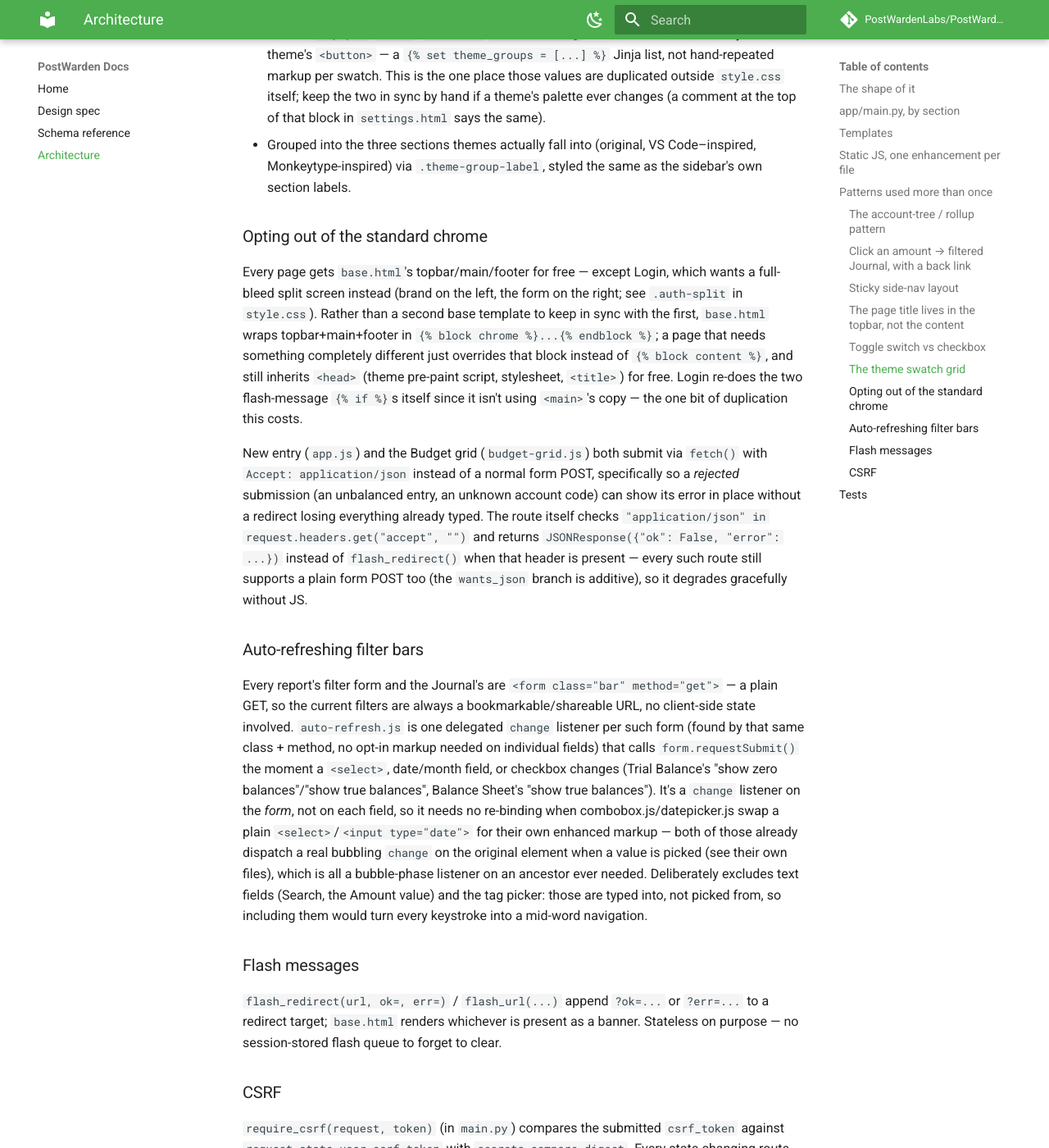
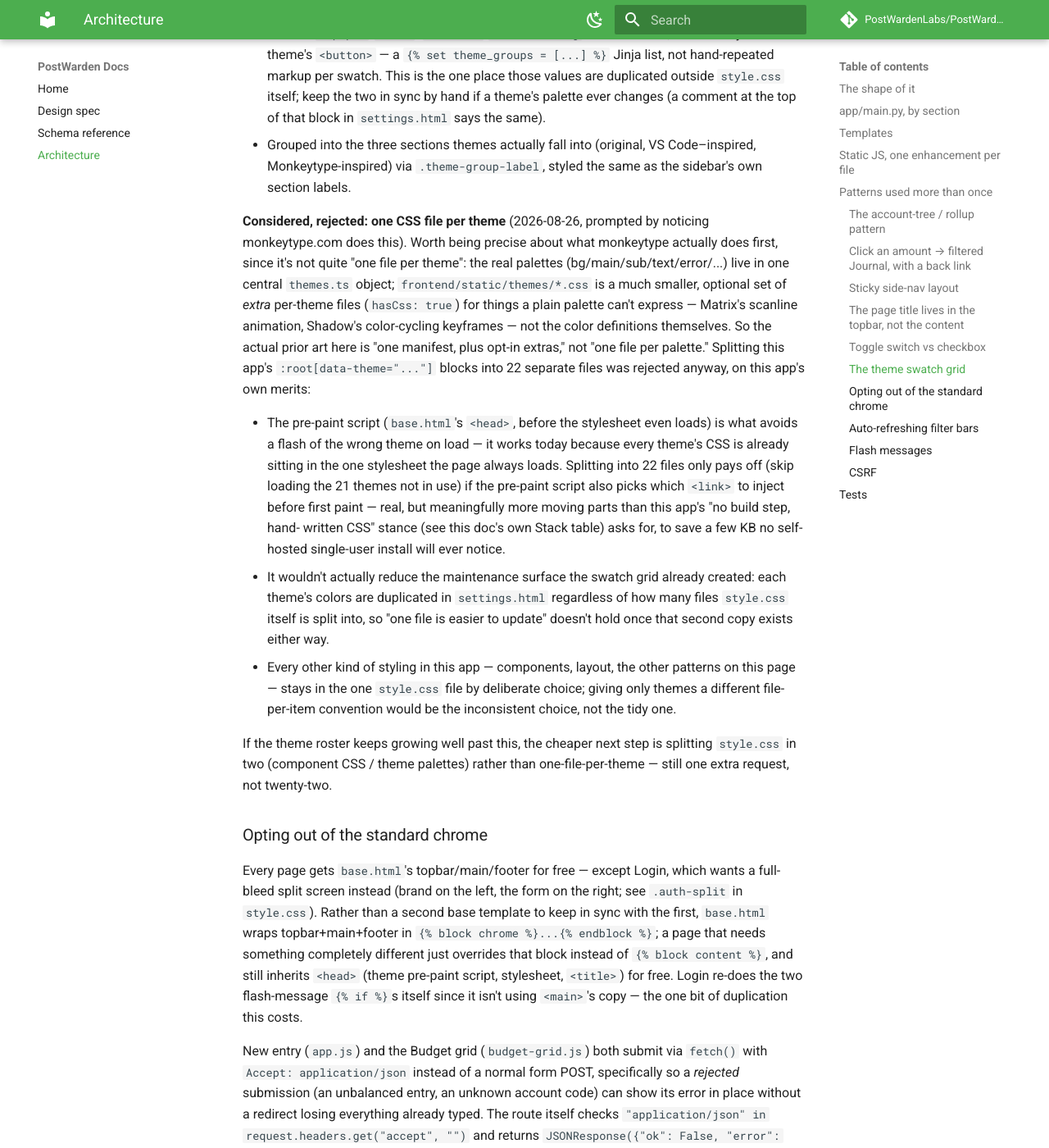
Before and after one commit to PostWardenLabs/PostWarden, an MkDocs documentation site: the page built from docs/ARCHITECTURE.md, in a window 1280 px wide and 1400 px high, scrolled down 8066 px. Shown: the whole window at 82% size. Built offline with MkDocs 1.6.1 and Material for MkDocs 9.7.7, drawn with Linux system fonts in a browser that asks for light colours; comment, search, counter and statistics services are not loaded.

Commit message:
Docs: record the one-file-per-theme decision (considered, rejected)
Asked whether to split style.css's 22 theme blocks into one file each,
the way monkeytype.com's theme files might suggest at a glance. Checked
what monkeytype actually does first rather than assuming: the real
palettes live in one central themes.ts, and the per-theme .css files in
its repo are a much smaller optional set for effects a flat palette
can't express (Matrix's scanline animation, Shadow's color-cycling) —
not the color definitions. So "one manifest plus opt-in extras" turned
out to be the closer precedent, not "one file per palette."

Decided against the split for this app regardless, on its own merits:
splitting only pays off if the pre-paint theme script also starts
picking which stylesheet to inject before first paint (real complexity,
against this project's stated no-build-step/hand-written-CSS stance,
to save a few KB no self-hosted single-user install would ever notice);
it wouldn't reduce the swatch grid's existing settings.html duplication
either way; and it'd make themes the one styling category organized
differently from everything else in the app. No code changed — this is
the reasoning recorded in docs/ARCHITECTURE.md so a future session
doesn't have to re-derive it from scratch if the question comes up
again.

Co-Authored-By: Claude Sonnet 5 <noreply@anthropic.com>

```diff
--- a/docs/ARCHITECTURE.md
+++ b/docs/ARCHITECTURE.md
@@ -272,6 +272,42 @@ a name alone doesn't tell you what one looks like the way a swatch does.
   VS Code–inspired, Monkeytype-inspired) via `.theme-group-label`,
   styled the same as the sidebar's own section labels.
 
+**Considered, rejected: one CSS file per theme** (2026-08-26, prompted by
+noticing monkeytype.com does this). Worth being precise about what
+monkeytype actually does first, since it's not quite "one file per
+theme": the real palettes (bg/main/sub/text/error/...) live in one
+central `themes.ts` object; `frontend/static/themes/*.css` is a much
+smaller, optional set of *extra* per-theme files (`hasCss: true`) for
+things a plain palette can't express — Matrix's scanline animation,
+Shadow's color-cycling keyframes — not the color definitions themselves.
+So the actual prior art here is "one manifest, plus opt-in extras," not
+"one file per palette." Splitting this app's `:root[data-theme="..."]`
+blocks into 22 separate files was rejected anyway, on this app's own
+merits:
+
+- The pre-paint script (`base.html`'s `<head>`, before the stylesheet
+  even loads) is what avoids a flash of the wrong theme on load — it
+  works today because every theme's CSS is already sitting in the one
+  stylesheet the page always loads. Splitting into 22 files only pays
+  off (skip loading the 21 themes not in use) if the pre-paint script
+  also picks which `<link>` to inject before first paint — real, but
+  meaningfully more moving parts than this app's "no build step, hand-
+  written CSS" stance (see this doc's own Stack table) asks for, to
+  save a few KB no self-hosted single-user install will ever notice.
+- It wouldn't actually reduce the maintenance surface the swatch grid
+  already created: each theme's colors are duplicated in `settings.html`
+  regardless of how many files `style.css` itself is split into, so
+  "one file is easier to update" doesn't hold once that second copy
+  exists either way.
+- Every other kind of styling in this app — components, layout, the
+  other patterns on this page — stays in the one `style.css` file by
+  deliberate choice; giving only themes a different file-per-item
+  convention would be the inconsistent choice, not the tidy one.
+
+If the theme roster keeps growing well past this, the cheaper next step
+is splitting `style.css` in two (component CSS / theme palettes) rather
+than one-file-per-theme — still one extra request, not twenty-two.
+
 ### Opting out of the standard chrome
 
 Every page gets `base.html`'s topbar/main/footer for free — except
```
